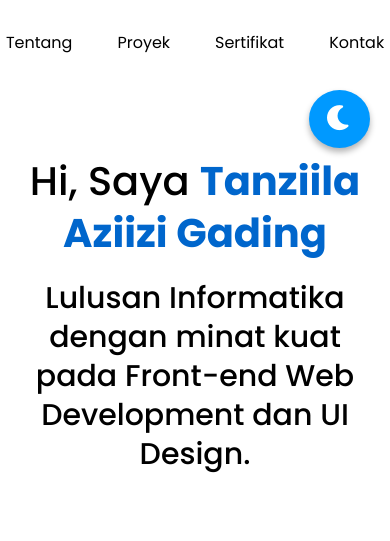
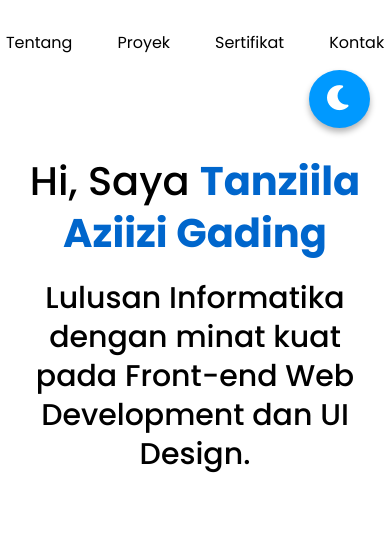
Before and after one commit to tagadingg/PortofolioTanziila, a plain HTML site: page index.html in a window 390 px wide. Shown: the top 541 px of the page. Drawn offline with nearby package versions, Linux system fonts and the light colour scheme.

Commit message:
coba perbaiki mode mobile icon dark mode

```diff
--- a/style.css
+++ b/style.css
@@ -477,6 +477,13 @@ body.dark .dark-toggle i {
   color: white;
 }
 
+@media (max-width: 475px) {
+  .dark-toggle {
+    top: 70px;
+    right: 20px;
+  }
+}
+
 /* NAVBAR PONI */
 .nav-poni {
   position: fixed;
```
